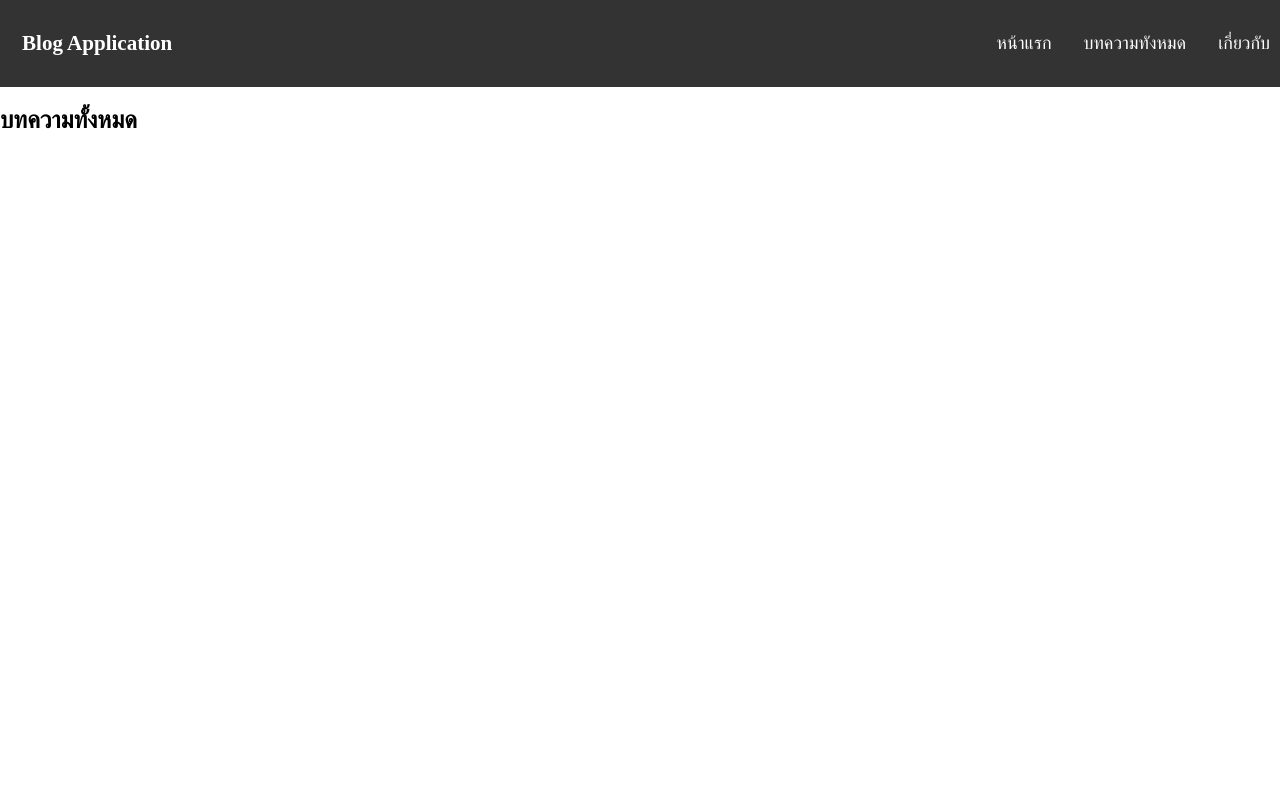
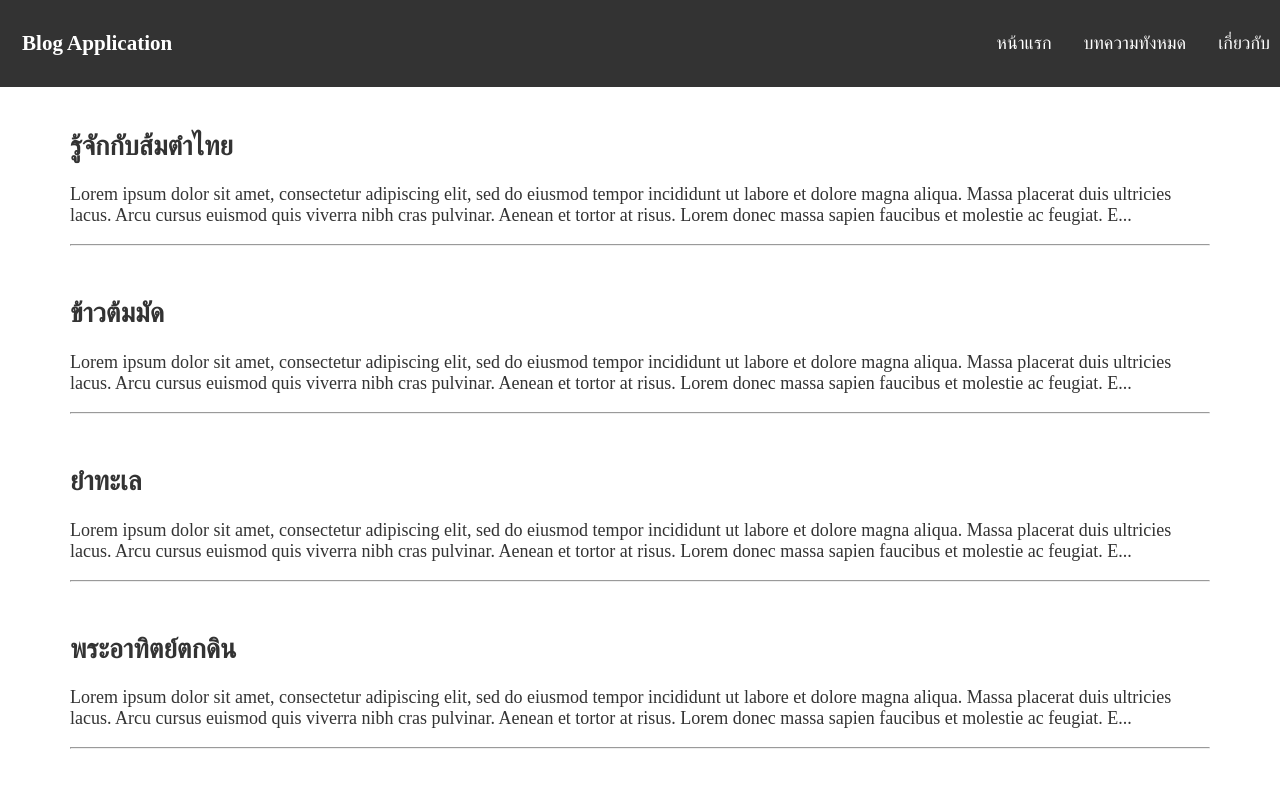
Before and after one commit to Dewz10/Training_React, a React (Create React App) app in the folder react-blog-app/: page /blogs in a window 1280 px wide. Shown: the top 788 px of the page. Built offline with nearby package versions, Linux system fonts and the light colour scheme.

Commit message:
link page by useParams

```diff
--- a/react-blog-app/src/App.js
+++ b/react-blog-app/src/App.js
@@ -3,6 +3,7 @@
 import Blogs from "./components/Blogs";
 import Navbar from "./components/Navbar";
 import NotFound from "./components/NotFound";
+import Details from "./components/Details";
 import {BrowserRouter, Routes, Route, Navigate} from "react-router-dom";
 
 function App() {
@@ -16,6 +17,7 @@
         <Route path="*" element={<NotFound/>}></Route>
         <Route path="/home" element={<Navigate to="/"/>}></Route>
         <Route path="/info" element={<Navigate to="/about"/>}></Route>
+        <Route path="/blog/:id" element={<Details/>}></Route>
       </Routes>
     </BrowserRouter>
   );
--- /dev/null
+++ b/react-blog-app/src/components/Blogs.css
@@ -0,0 +1,9 @@
+.blog-container {
+    width: 96%;
+    max-width: 1140px;
+    margin: 0 auto;
+}
+
+.card {
+    color: #333;
+}
--- a/react-blog-app/src/components/Blogs.js
+++ b/react-blog-app/src/components/Blogs.js
@@ -1,7 +1,21 @@
+import blogs from "../data/blogs";
+import { Link } from "react-router-dom";
+import "./Blogs.css";
+
 export default function Blogs() {
-    return (
-        <>
-        <h2>บทความทั้งหมด</h2>
-        </>
-    );
+  return (
+    <div className="blog-container">
+      <article>
+        {blogs.map((item) => (
+          <Link to={`/blog/${item.id}`} key={item.id}>
+            <div className="card">
+              <h2>{item.title}</h2>
+              <p>{item.content.substring(0, 300)}...</p>
+              <hr />
+            </div>
+          </Link>
+        ))}
+      </article>
+    </div>
+  );
 }
--- /dev/null
+++ b/react-blog-app/src/components/Details.js
@@ -0,0 +1,10 @@
+import { useParams } from "react-router-dom";
+
+export default function Details() {
+  const {id} = useParams();
+  return (
+    <>
+    <h2>รายละเอียดบทความ: {id}</h2>
+    </>
+  );
+}
--- /dev/null
+++ b/react-blog-app/src/data/blogs.js
@@ -0,0 +1,31 @@
+const blogs=[
+    {
+        id:1,
+        title:"รู้จักกับส้มตำไทย",
+        image_url:"https://cdn.pixabay.com/photo/2016/10/25/13/28/papaya-salad-1768888_960_720.jpg",
+        content:"Lorem ipsum dolor sit amet, consectetur adipiscing elit, sed do eiusmod tempor incididunt ut labore et dolore magna aliqua. Massa placerat duis ultricies lacus. Arcu cursus euismod quis viverra nibh cras pulvinar. Aenean et tortor at risus. Lorem donec massa sapien faucibus et molestie ac feugiat. Elit at imperdiet dui accumsan sit amet. Imperdiet dui accumsan sit amet nulla facilisi morbi tempus iaculis. Est placerat in egestas erat imperdiet sed euismod nisi. Ornare arcu dui vivamus arcu felis bibendum ut tristique et. Neque convallis a cras semper auctor. Sapien nec sagittis aliquam malesuada bibendum. Scelerisque mauris pellentesque pulvinar pellentesque habitant. Et malesuada fames ac turpis egestas integer eget aliquet.",
+        author:"ก้องรักสยาม"
+    },
+    {
+        id:2,
+        title:"ข้าวต้มมัด",
+        image_url:"https://cdn.pixabay.com/photo/2017/06/06/09/27/bananas-with-sticky-rice-2376740_960_720.jpg",
+        content:"Lorem ipsum dolor sit amet, consectetur adipiscing elit, sed do eiusmod tempor incididunt ut labore et dolore magna aliqua. Massa placerat duis ultricies lacus. Arcu cursus euismod quis viverra nibh cras pulvinar. Aenean et tortor at risus. Lorem donec massa sapien faucibus et molestie ac feugiat. Elit at imperdiet dui accumsan sit amet. Imperdiet dui accumsan sit amet nulla facilisi morbi tempus iaculis. Est placerat in egestas erat imperdiet sed euismod nisi. Ornare arcu dui vivamus arcu felis bibendum ut tristique et. Neque convallis a cras semper auctor. Sapien nec sagittis aliquam malesuada bibendum. Scelerisque mauris pellentesque pulvinar pellentesque habitant. Et malesuada fames ac turpis egestas integer eget aliquet.",
+        author:"โจโจ้"
+    },
+    {
+        id:3,
+        title:"ยำทะเล",
+        image_url:"https://cdn.pixabay.com/photo/2019/09/15/08/06/thaifood-4477570_960_720.jpg",
+        content:"Lorem ipsum dolor sit amet, consectetur adipiscing elit, sed do eiusmod tempor incididunt ut labore et dolore magna aliqua. Massa placerat duis ultricies lacus. Arcu cursus euismod quis viverra nibh cras pulvinar. Aenean et tortor at risus. Lorem donec massa sapien faucibus et molestie ac feugiat. Elit at imperdiet dui accumsan sit amet. Imperdiet dui accumsan sit amet nulla facilisi morbi tempus iaculis. Est placerat in egestas erat imperdiet sed euismod nisi. Ornare arcu dui vivamus arcu felis bibendum ut tristique et. Neque convallis a cras semper auctor. Sapien nec sagittis aliquam malesuada bibendum. Scelerisque mauris pellentesque pulvinar pellentesque habitant. Et malesuada fames ac turpis egestas integer eget aliquet.",
+        author:"ก้องรักสยาม"
+    },
+    {
+        id:4,
+        title:"พระอาทิตย์ตกดิน",
+        image_url:"https://cdn.pixabay.com/photo/2016/11/23/15/14/beach-1853442_960_720.jpg",
+        content:"Lorem ipsum dolor sit amet, consectetur adipiscing elit, sed do eiusmod tempor incididunt ut labore et dolore magna aliqua. Massa placerat duis ultricies lacus. Arcu cursus euismod quis viverra nibh cras pulvinar. Aenean et tortor at risus. Lorem donec massa sapien faucibus et molestie ac feugiat. Elit at imperdiet dui accumsan sit amet. Imperdiet dui accumsan sit amet nulla facilisi morbi tempus iaculis. Est placerat in egestas erat imperdiet sed euismod nisi. Ornare arcu dui vivamus arcu felis bibendum ut tristique et. Neque convallis a cras semper auctor. Sapien nec sagittis aliquam malesuada bibendum. Scelerisque mauris pellentesque pulvinar pellentesque habitant. Et malesuada fames ac turpis egestas integer eget aliquet.",
+        author:"นักเขียนอิสระ"
+    }
+]
+export default blogs;
```
